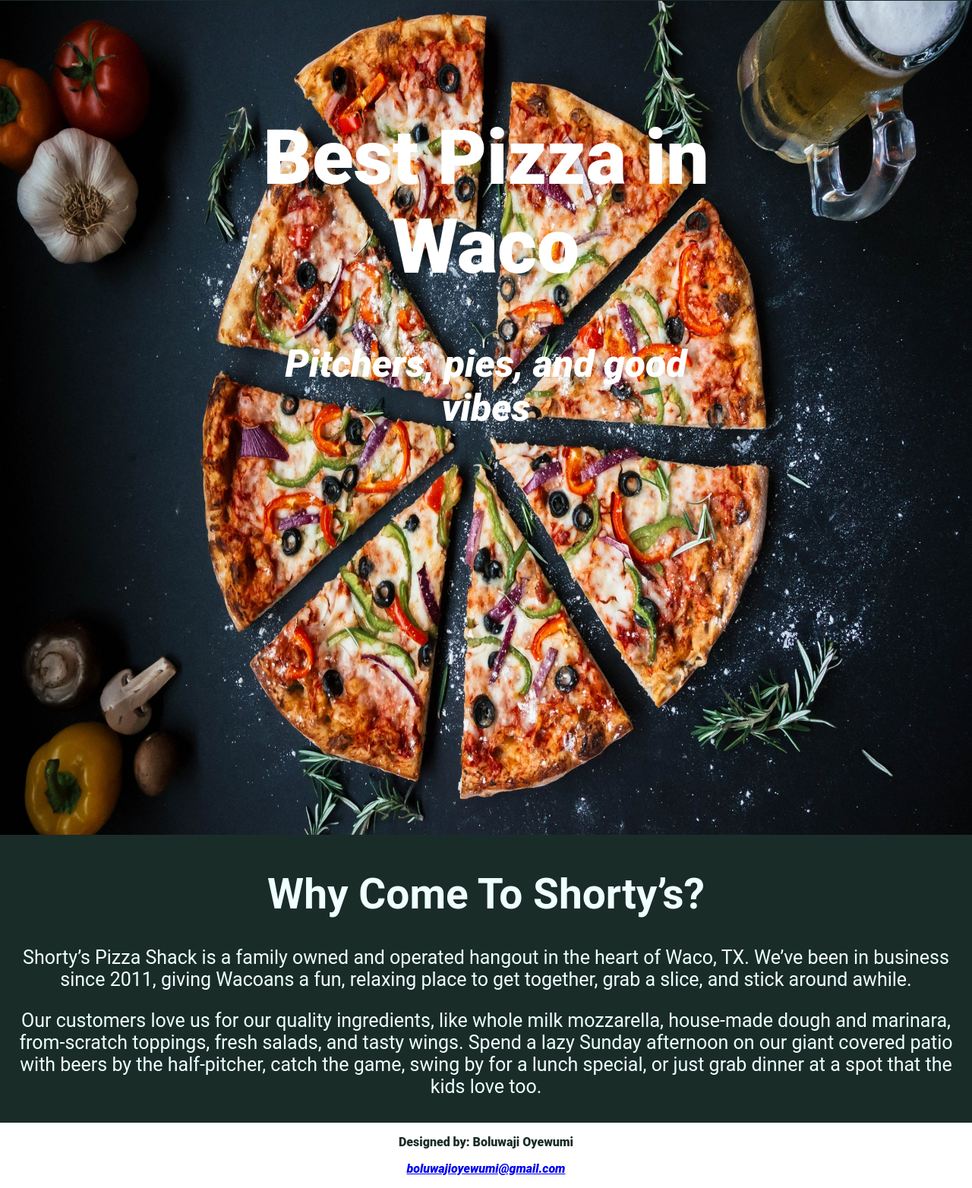
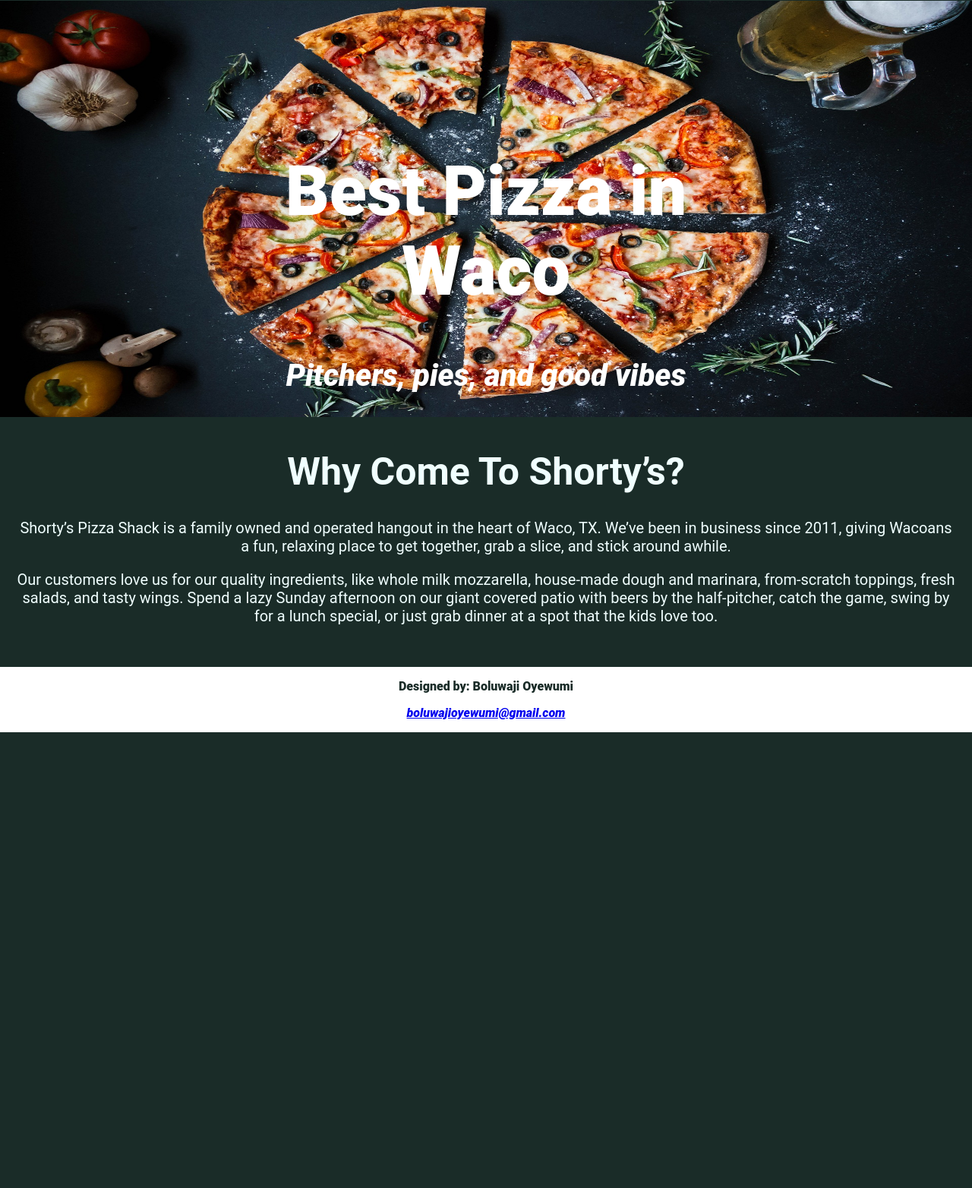
Before and after one commit to boluwaji11/Pizzeria, a Django app: page / in a window 1280 px wide. Shown: the part 51-1615 px from the top of the page at 76% size. After the commit the page ends 1015 px from the top, so only its background shows below. Run offline with Django 3.2, Linux system fonts and the light colour scheme.

Commit message:
styling edits

```diff
--- a/Pizzeria/settings.py
+++ b/Pizzeria/settings.py
@@ -123,6 +123,9 @@ USE_TZ = True
 STATIC_URL = "/static/"
 STATIC_ROOT = os.path.join(BASE_DIR, "static")
 
+MEDIA_URL = "/media/"
+MEDIA_ROOT = os.path.join(BASE_DIR, "media")
+
 # Default primary key field type
 # https://docs.djangoproject.com/en/3.2/ref/settings/#default-auto-field
 
--- a/Pizzeria/urls.py
+++ b/Pizzeria/urls.py
@@ -15,5 +15,10 @@ Including another URLconf
 """
 from django.contrib import admin
 from django.urls import path, include
+from django.conf.urls.static import static
+from django.conf import settings
 
-urlpatterns = [path("admin/", admin.site.urls), path("", include("pizzas.urls"))]
+urlpatterns = [
+    path("admin/", admin.site.urls),
+    path("", include("pizzas.urls")),
+] + static(settings.MEDIA_URL, document_root=settings.MEDIA_ROOT)
--- a/pizzas/models.py
+++ b/pizzas/models.py
@@ -1,10 +1,12 @@
 from django.db import models
+from django.utils import timezone
 
 # Create your models here.
 
 
 class Pizza(models.Model):
     name = models.CharField(max_length=200)
+    image = models.ImageField(blank=True, null=True)
 
     def __str__(self):
         return self.name
@@ -23,8 +25,8 @@ class Comment(models.Model):
     name = models.CharField(max_length=80)
     email = models.EmailField()
     comment = models.TextField()
-    created = models.DateTimeField(auto_now_add=True)
-    updated = models.DateTimeField(auto_now=True)
+    created = models.DateTimeField(default=timezone.now)
+    updated = models.DateTimeField(default=timezone.now)
     active = models.BooleanField(default=True)
 
     class Meta:
--- a/pizzas/templates/pizzas/index.html
+++ b/pizzas/templates/pizzas/index.html
@@ -6,7 +6,7 @@
 <div style="text-align: center;
             padding-top: 50px;
             ">
-    <img src="{% static 'pizza-3007395_1920.jpg'%}" alt="Pizza" style="width:100%; height: 1100px;">
+    <img src="{% static 'pizza-3007395_1920.jpg'%}" alt="Pizza" style="width:100%; height: 550px;">
     <div
         style=" position: absolute;
         top: 50%;
@@ -14,9 +14,9 @@
         transform: translate(-50%, -50%);
         font-family: Roboto Black, sans-serif;
         color: rgb(255, 255, 255);
-        font-size: 50px;">
+        font-size: 45px;">
     <h1>Best Pizza in Waco</h1>
-    <h3 style="font-style: italic; font-size: 50px;">Pitchers, pies, and good vibes</h3>
+    <h3 style="font-style: italic; font-size: 40px;">Pitchers, pies, and good vibes</h3>
 
     </div>
 
@@ -26,14 +26,14 @@
             margin-top:-15px;
             background-color:#1a2c28;
             text-align: center;
-            height:350px;
+            height:300px;
             font-family: Roboto,sans-serif;
             color: azure;">
 
-<h1 style="font-size: 55px;">Why Come To Shorty’s?</h1>
+<h1 style="font-size: 50px;">Why Come To Shorty’s?</h1>
 
-<p style="font-size: 25px;">Shorty’s Pizza Shack is a family owned and operated hangout in the heart of Waco, TX. We’ve been in business since 2011, giving Wacoans a fun, relaxing place to get together, grab a slice, and stick around awhile.</p>
-<p style="font-size: 25px;">Our customers love us for our quality ingredients, like whole milk mozzarella, house-made dough and marinara, from-scratch toppings, fresh salads, and tasty wings. Spend a lazy Sunday afternoon on our giant covered patio with beers by the half-pitcher, catch the game, swing by for a lunch special, or just grab dinner at a spot that the kids love too.</p>
+<p style="font-size: 20px;">Shorty’s Pizza Shack is a family owned and operated hangout in the heart of Waco, TX. We’ve been in business since 2011, giving Wacoans a fun, relaxing place to get together, grab a slice, and stick around awhile.</p>
+<p style="font-size: 20px;">Our customers love us for our quality ingredients, like whole milk mozzarella, house-made dough and marinara, from-scratch toppings, fresh salads, and tasty wings. Spend a lazy Sunday afternoon on our giant covered patio with beers by the half-pitcher, catch the game, swing by for a lunch special, or just grab dinner at a spot that the kids love too.</p>
 
 </div>
 
```
Also changed, not shown: pizzas/templates/pizzas/pizzas.html (+12 -6 lines), db.sqlite3, media/Meat-Lover-27s-Pizza-1c.jpg (added), media/pepperoni.jpg (added), media/sausage_pizza.jpg (added), media/super_hawaiian.jpg (added), pizzas/migrations/0008_auto_20210425_1826.py (added), pizzas/static/Meat-Lover-27s-Pizza-1c.jpg (added), pizzas/static/sausage_pizza.jpg (added), pizzas/static/super_hawaiian.jpg (added).
